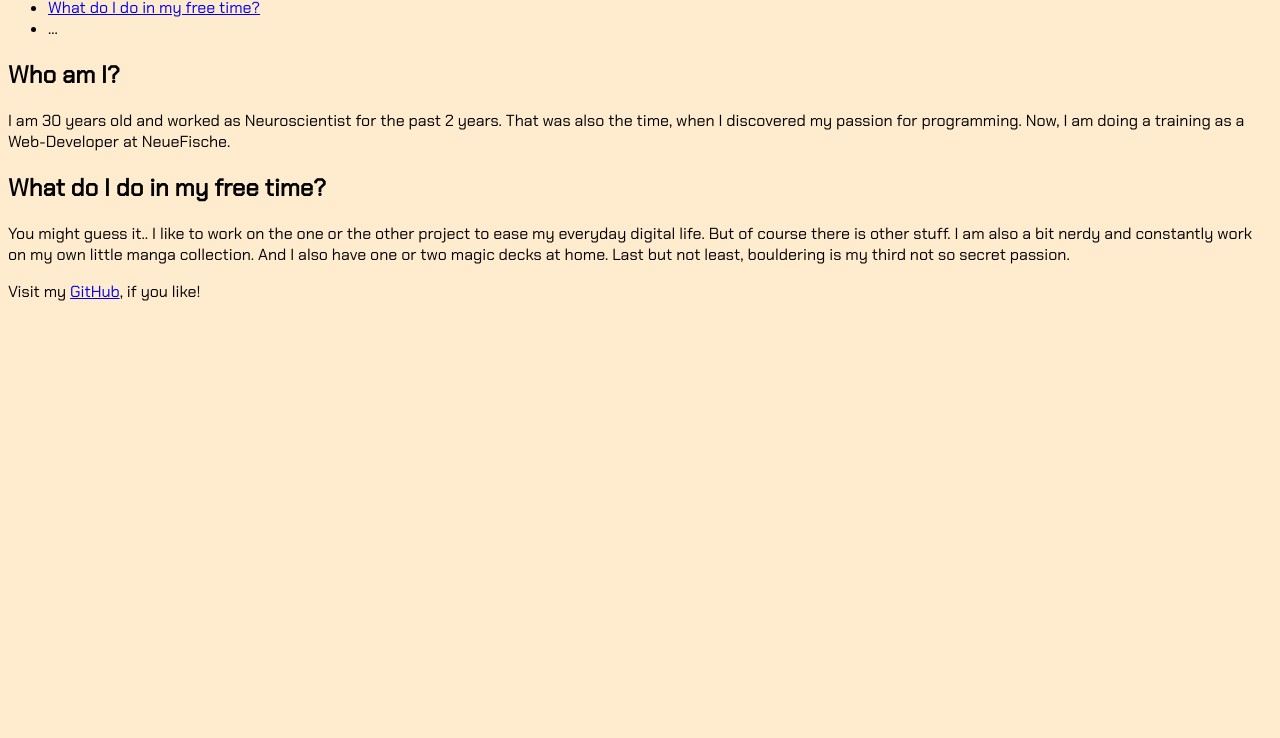
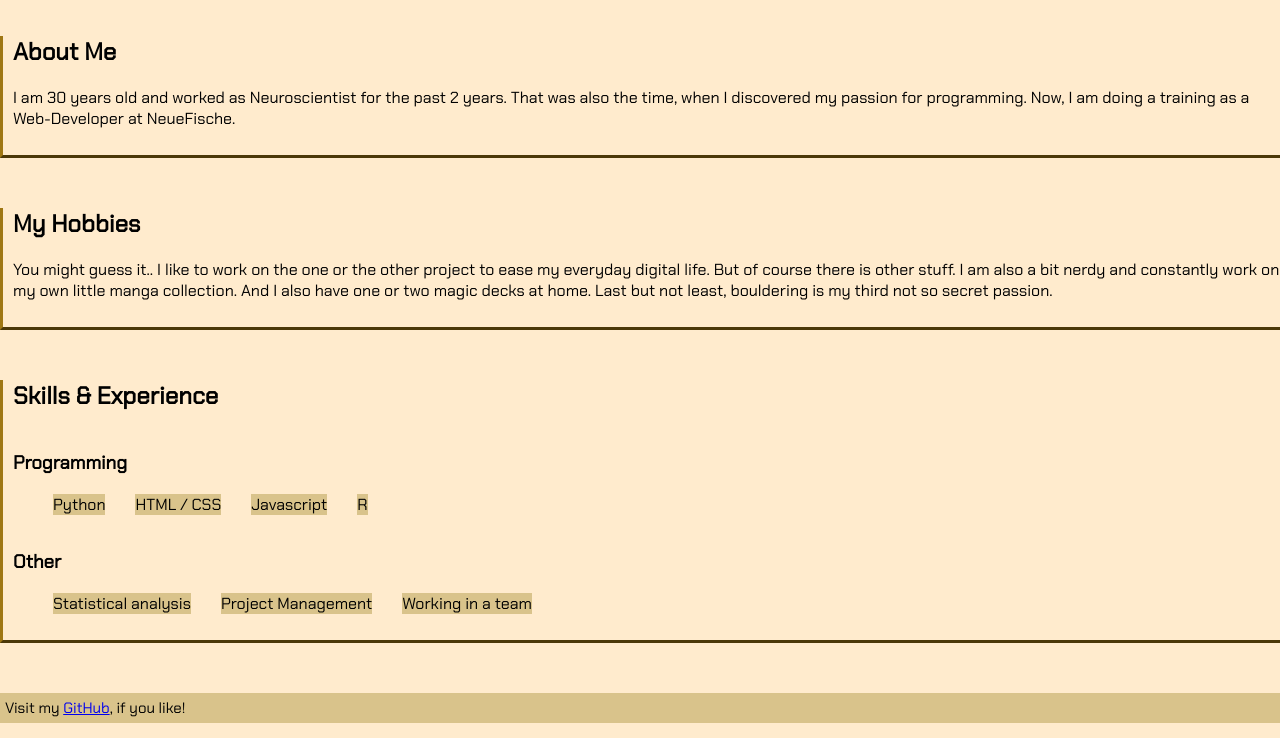
Before and after one commit to AHen-C0de/personal-website, a plain HTML site: page index.html in a window 1280 px wide. Shown: the part 641-1379 px from the top of the page. Before the commit the page ends 959 px from the top, so only its background shows below. Drawn offline with Linux system fonts and the light colour scheme.

Commit message:
add stylings to stylesheet

```diff
--- a/index.html
+++ b/index.html
@@ -11,40 +11,83 @@
 
   <body>
     <header>
-      <img src="./profile_picture.jpg" />
-      <h1>Hi, I am Angela.</h1>
       <nav>
-        <ul>
-          <li><a href="#description">Who am I?</a></li>
-          <li><a href="#hobbies">What do I do in my free time?</a></li>
-          <li>...</li>
+        <ul class="nav--list">
+          <li class="nav--item">
+            <a href="#about">About Me</a>
+          </li>
+          <li class="nav--item">
+            <a href="#hobbies">Hobbies</a>
+          </li>
+          <li class="nav--item">
+            <a href="#skills">Skills</a>
+          </li>
         </ul>
       </nav>
+      <img src="./profile_picture.jpg" class="profile_pic" />
+      <h1>Hi, I am Angela.</h1>
     </header>
 
     <main>
-      <section id="description">
-        <h2>Who am I?</h2>
-        I am 30 years old and worked as Neuroscientist for the past 2 years.
-        That was also the time, when I discovered my passion for programming.
-        Now, I am doing a training as a Web-Developer at NeueFische.
+      <section id="about">
+        <h2>About Me</h2>
+        <p>
+          I am 30 years old and worked as Neuroscientist for the past 2 years.
+          That was also the time, when I discovered my passion for programming.
+          Now, I am doing a training as a Web-Developer at NeueFische.
+        </p>
       </section>
 
       <section id="hobbies">
-        <h2>What do I do in my free time?</h2>
-        You might guess it.. I like to work on the one or the other project to
-        ease my everyday digital life. But of course there is other stuff. I am
-        also a bit nerdy and constantly work on my own little manga collection.
-        And I also have one or two magic decks at home. Last but not least,
-        bouldering is my third not so secret passion.
+        <h2>My Hobbies</h2>
+        <p>
+          You might guess it.. I like to work on the one or the other project to
+          ease my everyday digital life. But of course there is other stuff. I
+          am also a bit nerdy and constantly work on my own little manga
+          collection. And I also have one or two magic decks at home. Last but
+          not least, bouldering is my third not so secret passion.
+        </p>
+      </section>
+
+      <section id="skills">
+        <h2>Skills & Experience</h2>
+        <div class="skills--wrapper">
+          <div>
+            <h3>Programming</h3>
+            <ul class="skills--list">
+              <li class="skills--item">Python</li>
+              <li class="skills--item">HTML / CSS</li>
+              <li class="skills--item">Javascript</li>
+              <li class="skills--item">R</li>
+            </ul>
+          </div>
+          <div>
+            <h3>Other</h3>
+            <ul class="skills--list">
+              <li class="skills--item">Statistical analysis</li>
+              <li class="skills--item">Project Management</li>
+              <li class="skills--item">Working in a team</li>
+            </ul>
+          </div>
+        </div>
       </section>
     </main>
   </body>
 
   <footer>
-    <p>
+    <p class="myFooter">
       Visit my <a href="https://github.com/AHen-C0de/AHen-C0de">GitHub</a>, if
       you like!
     </p>
   </footer>
 </html>
+
+<!--
+  - sticky nav bar
+    - positioning:
+      - display: flex;
+      - horizontal -> juystify-content: space-between oder gap;
+      - vertical -> align-items: center;
+      - flex-wrap: wrap -> stauche elemente nicht, wenn kein platz
+  - round box corners
+-->
--- a/style.css
+++ b/style.css
@@ -17,7 +17,73 @@
       url("fonts/chakra-petch-v9-latin-regular.svg#ChakraPetch") format("svg"); /* Legacy iOS */
 }
 
+* {
+  box-sizing: border-box;
+}
+
 body {
   background-color: blanchedalmond;
   font-family: "Chakra Petch";
+  margin: 0;
+  padding-top: 40px;
 }
+
+section {
+  margin-top: 50px;
+  padding: 0 0 10px 10px;
+  border-bottom-style: outset;
+  border-left-style: outset;
+  border-color: rgb(159, 119, 19);
+}
+
+.nav--list {
+  display: flex;
+  justify-content: space-around;
+  align-items: center;
+  position: fixed;
+  top: 0;
+  margin: 0;
+  padding: 0;
+  width: 100%;
+  height: 40px;
+  list-style: none;
+  background-color: rgb(217, 195, 139);
+}
+
+nav a {
+  text-decoration: none;
+  color: black;
+  font-size: 17px;
+}
+
+nav a:hover {
+}
+
+.profile_pic {
+  box-shadow: 7px 7px 4px rgb(206, 189, 165);
+}
+
+.skills--wrapper {
+  display: flex;
+  flex-direction: column;
+}
+
+.skills--list {
+  display: flex;
+  justify-content: flex-start;
+  flex-wrap: wrap;
+  gap: 30px;
+  list-style: none;
+}
+
+.skills--item {
+  background-color: rgb(217, 195, 139);
+}
+
+.myFooter {
+  bottom: 0;
+  margin-top: 50px;
+  font-size: 15px;
+  background-color: rgb(217, 195, 139);
+  padding: 5px;
+}
```
